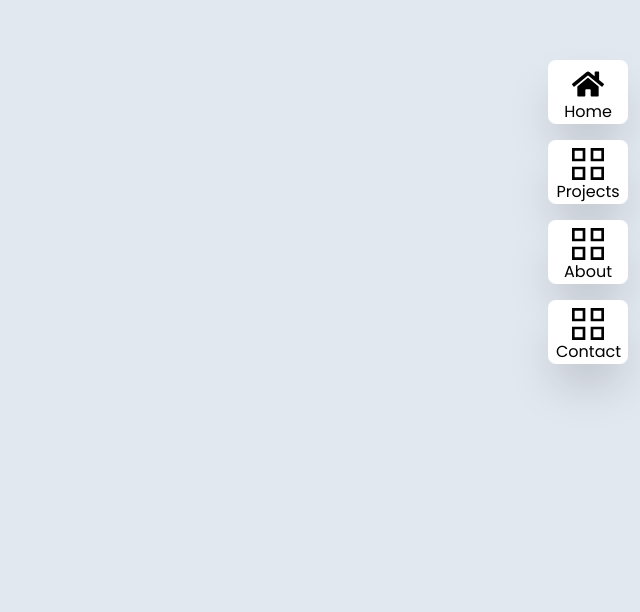
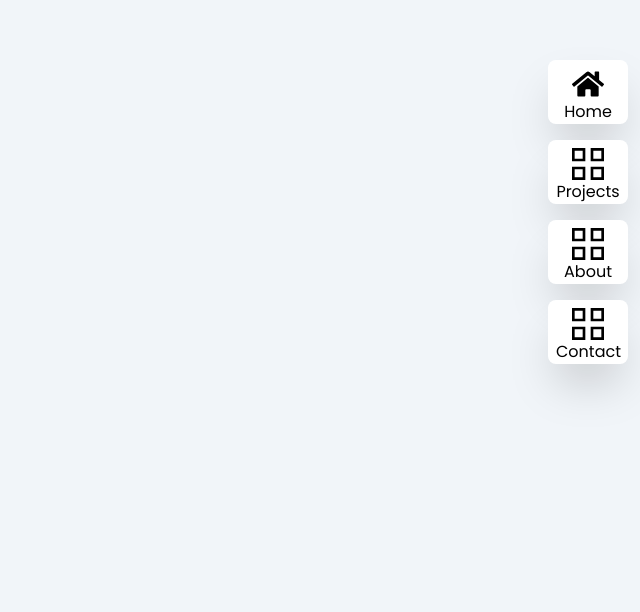
Before and after one commit to Amaterasu10/react-portfolio-vite, a React (Vite) app: page / in a window 1280 px wide. Shown: the part 188-800 px from the top of the page, without its empty margins (640-1280 px from the left). Built offline with nearby package versions, Linux system fonts and the light colour scheme.

Commit message:
reduced the intensity of the background color

```diff
--- a/src/App.jsx
+++ b/src/App.jsx
@@ -22,7 +22,7 @@ function App() {
 	const mainRef = useRef(null)
 
 	return (
-		<div className="App font-poppins relative bg-slate-200">
+		<div className="App font-poppins relative bg-slate-100">
 			<header className='fixed w-fit z-50'>
 				<TopNav
 					navs={[
```
